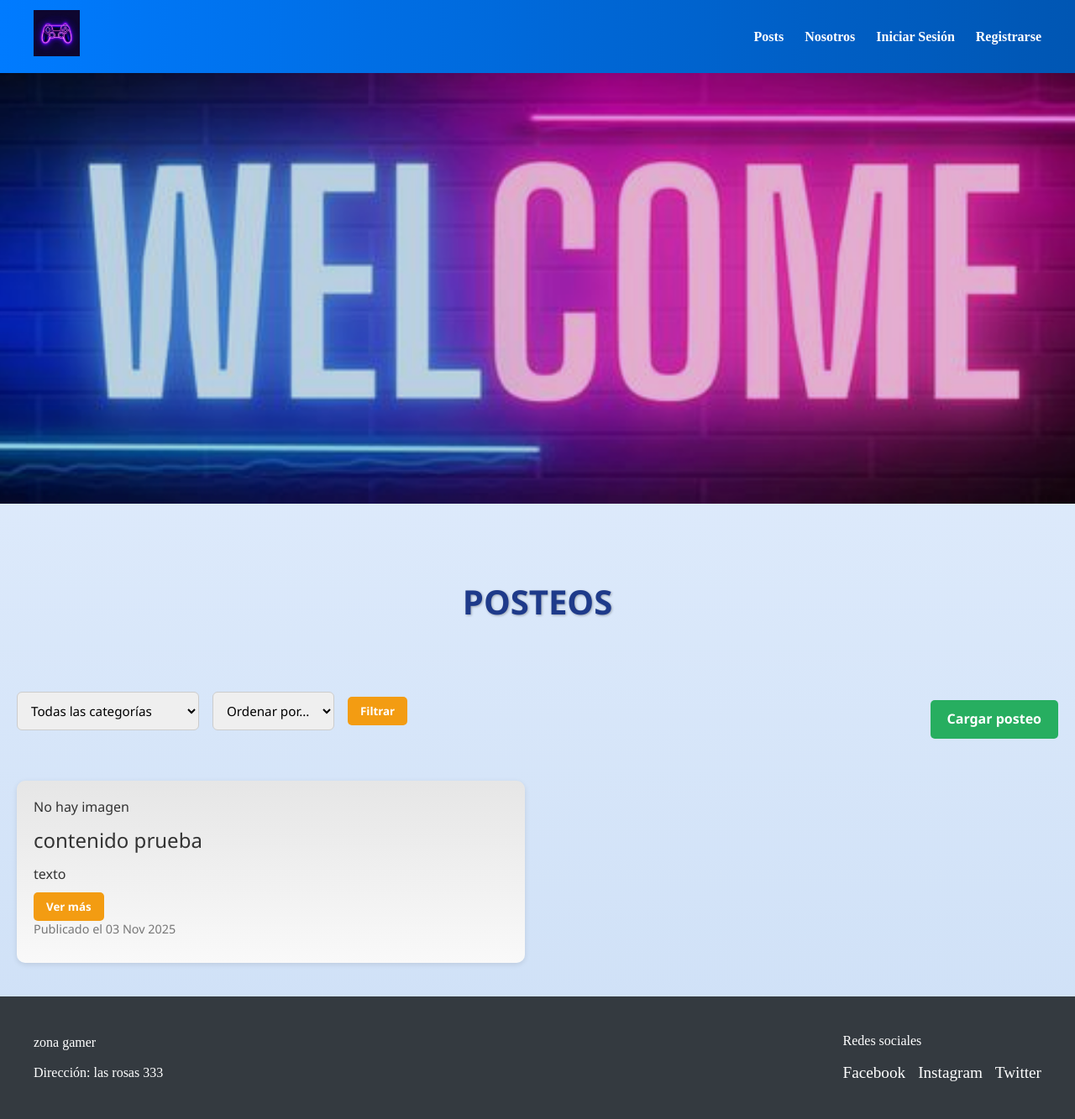
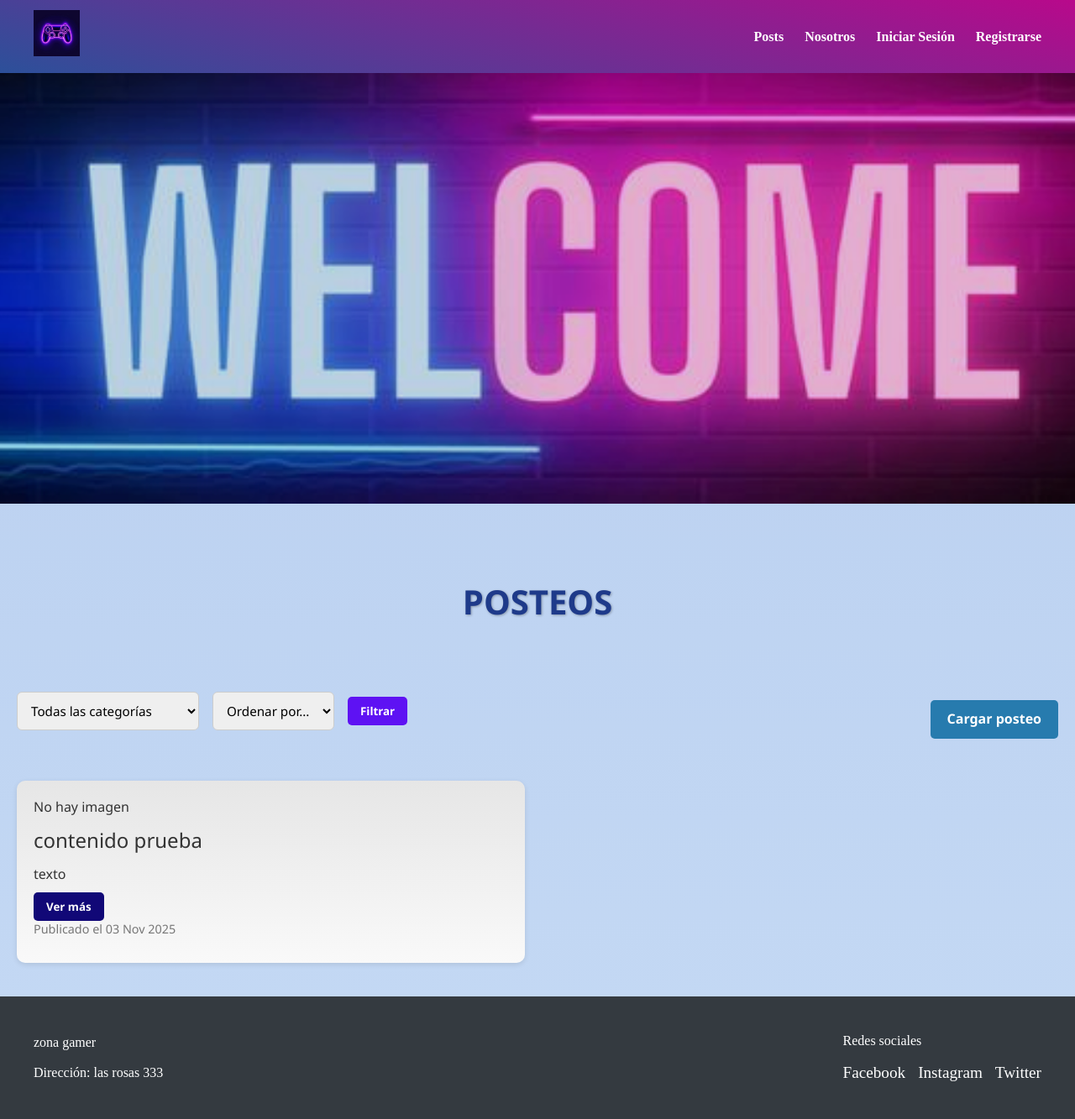
Before and after one commit to dama437/blog-videojuegos, a Django app: page /blog/articulos/ in a window 1280 px wide. Shown: the whole page at 84% size. Run offline with Django 5.2, Linux system fonts and the light colour scheme; data comes from the database, SQL or seed files in the repository; both versions use the stored data as it was after the commit; data that the repository does not hold is empty.

Commit message:
cambio de colores e imagen del avatar

```diff
--- a/juegos/apps/usuarios/models.py
+++ b/juegos/apps/usuarios/models.py
@@ -7,7 +7,7 @@ class Usuario(AbstractUser):
     avatar = models.ImageField(
         blank=True,
         null=True,
-        default='static/img/avatar_male.png'
+        default='static/img/avatar-perfil.jpg'
     )
 
     def __str__(self):
--- a/static/css/lista_articulos.css
+++ b/static/css/lista_articulos.css
@@ -30,7 +30,7 @@
 .articulo .fecha { font-size: 0.9rem; color: #777; }
 
 .articulo button {
-  background-color: #f39c12;
+  background-color: #110877;
   border: none;
   padding: 8px 15px;
   border-radius: 5px;
@@ -88,11 +88,11 @@
 /* Asegurar selects no desborden y tengan margen entre sí */
 .filtros-form select + select { margin-left: 6px; }
 .filtros-form select:focus {
-  border-color: #f39c12;
+  border-color: #1292f3;
   outline: none;
 }
 .filtros-form .btn {
-  background-color: #f39c12;
+  background-color: #5e12f3;
   border: none;
   padding: 8px 15px;
   border-radius: 5px;
@@ -101,7 +101,7 @@
   cursor: pointer;
   transition: background 0.3s;
 }
-.filtros-form .btn:hover { background-color: #e67e22; }
+.filtros-form .btn:hover { background-color: #05149b; }
 
 /* ========================= */
 /* PAGINACION */
@@ -124,7 +124,7 @@
 }
 .crear-articulo a {
   display: inline-block;
-  background-color: #27ae60;
+  background-color: #277bae;
   padding: 10px 20px;
   color: #fff;
   text-decoration: none;
--- a/static/css/styles.css
+++ b/static/css/styles.css
@@ -14,10 +14,7 @@ colo: #15e35af0; -1
 }
 
 body {
- background: linear-gradient(
-    rgba(230, 240, 255, 0.9),
-    rgba(200, 220, 245, 0.9)
-  );
+  background: linear-gradient(rgb(176 200 237 / 90%), rgb(190 213 243 / 90%));
   color: #333;
   line-height: 1.6;
   padding-top: 80px; /* ajusta según la altura de tu header */
@@ -32,7 +29,7 @@ main{
 /* HEADER & NAVBAR */
 /* --------------------- */
 header {
-    background: linear-gradient(90deg, #007BFF, #0056b3);
+    background: linear-gradient(195deg, #b8098b, #2c509a);
     padding: 12px 40px;
     display: flex;
     justify-content: space-between;
@@ -117,7 +114,7 @@ header {
 
 /* Botón primario (naranja) */
 .btn-primary {
-  background-color: #f39c12;
+  background-color: #4512f3;
 }
 .btn-primary:hover {
   background-color: #e67e22;
--- a/templates/index.html
+++ b/templates/index.html
@@ -37,7 +37,7 @@
   <div class="feature-item">
     <img src="{% static 'img/comunidad.webp' %}" alt="Comunidad de aprendizaje" />
     <div class="feature-text right">
-      <h2>Comun</h2>
+      <h2>Comunidad</h2>
       <p>
         Comenta, comparte ideas y colabora con otros estudiantes. Nuestra comunidad es el lugar ideal para resolver dudas, inspirarse y mejorar tus proyectos con la experiencia de todos.
       </p>
--- a/templates/usuarios/perfil.html
+++ b/templates/usuarios/perfil.html
@@ -5,7 +5,7 @@
 <div class="usuarios-app">
   <h2>Perfil de Usuario</h2>
   <div class="card perfil-card">
-    <img class="avatar" src="{% static 'img/avatar.png' %}" alt="Avatar">
+    <img class="avatar" src="{% static 'img/avatar-perfil.jpg' %}" alt="Avatar">
 
     <ul>
       <li><strong>Username:</strong> {{ usuario.username }}</li>
```
Also changed, not shown: juegos/apps/usuarios/migrations/0002_alter_usuario_avatar.py (added), juegos/db.sqlite3, static/img/avatar-perfil.jpg (added).
